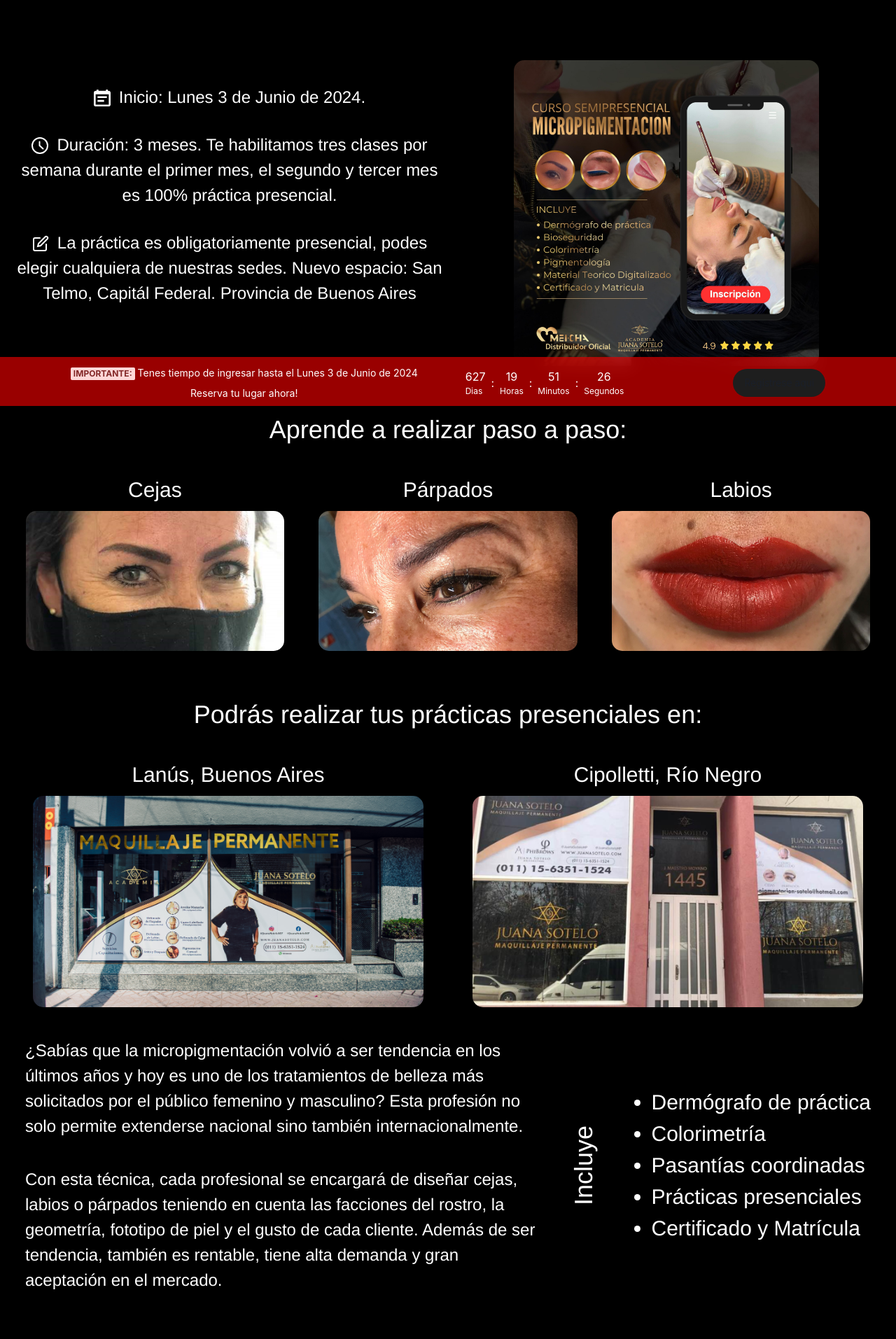
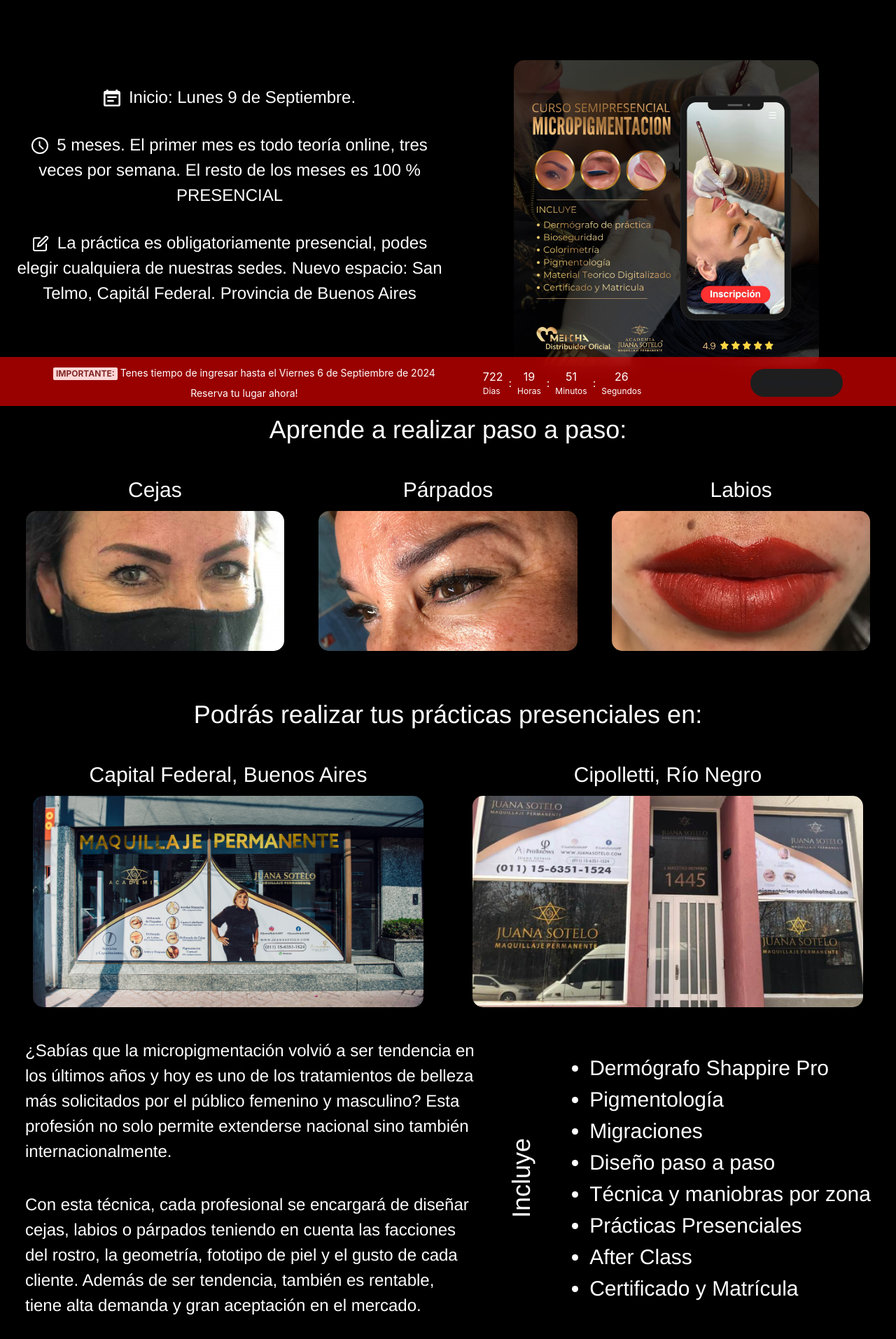
Before and after one commit to LuchoDevjs/LandingPageJS, a React (Vite) app: page / in a window 1280 px wide. Shown: the part 220-2133 px from the top of the page at 70% size. Built offline with nearby package versions, Linux system fonts and the light colour scheme.

Commit message:
New changes

```diff
--- a/src/components/Counter.jsx
+++ b/src/components/Counter.jsx
@@ -33,7 +33,7 @@
   let interval = useRef();
 
   const startTimer = () => {
-    const countDownDate = new Date("June 3, 2024 23:59:00").getTime();
+    const countDownDate = new Date("September 6, 2024 23:59:00").getTime();
 
     interval = setInterval(() => {
       const now = new Date().getTime();
@@ -100,7 +100,7 @@
             >
               <Text textAlign="center" mb={2}>
                 <Badge colorScheme="red"> IMPORTANTE: </Badge> Tenes tiempo de
-                ingresar hasta el Lunes 3 de Junio de 2024
+                ingresar hasta el Viernes 6 de Septiembre de 2024
               </Text>
               <Text>Reserva tu lugar ahora!</Text>
             </Box>
--- a/src/components/Information.jsx
+++ b/src/components/Information.jsx
@@ -28,13 +28,12 @@
             <ListItem mb={8}>
               {" "}
               <ListIcon as={CalendarIcon} mr={3} />
-              Inicio: Lunes 3 de Junio de 2024.
+              Inicio: Lunes 9 de Septiembre.
             </ListItem>
             <ListItem mb={8}>
-              <ListIcon as={TimeIcon} mr={3} />
-              Duración: 3 meses. Te habilitamos tres clases por semana durante
-              el primer mes, el segundo y tercer mes es 100% práctica
-              presencial.
+              <ListIcon as={TimeIcon} mr={3} />5 meses. El primer mes es todo
+              teoría online, tres veces por semana. El resto de los meses es 100
+              % PRESENCIAL
             </ListItem>
             <ListItem>
               <ListIcon as={EditIcon} mr={3} />
--- a/src/components/Information2.jsx
+++ b/src/components/Information2.jsx
@@ -81,10 +81,13 @@
               Incluye
             </Text>
             <UnorderedList fontSize={{ base: "md", md: "xl", lg: "3xl" }}>
-              <ListItem>Dermógrafo de práctica</ListItem>
-              <ListItem>Colorimetría</ListItem>
-              <ListItem>Pasantías coordinadas</ListItem>
-              <ListItem>Prácticas presenciales</ListItem>
+              <ListItem>Dermógrafo Shappire Pro </ListItem>
+              <ListItem>Pigmentología</ListItem>
+              <ListItem>Migraciones</ListItem>
+              <ListItem>Diseño paso a paso</ListItem>
+              <ListItem>Técnica y maniobras por zona</ListItem>
+              <ListItem>Prácticas Presenciales </ListItem>
+              <ListItem>After Class</ListItem>
               <ListItem>Certificado y Matrícula</ListItem>
             </UnorderedList>
           </Stack>
--- a/src/components/Sedes.jsx
+++ b/src/components/Sedes.jsx
@@ -3,7 +3,7 @@
 
 const sedesImg = [
   {
-    sedes: "Lanús, Buenos Aires",
+    sedes: "Capital Federal, Buenos Aires",
     imgSedes: "assets/img/sedeLanus.png",
   },
   {
```
